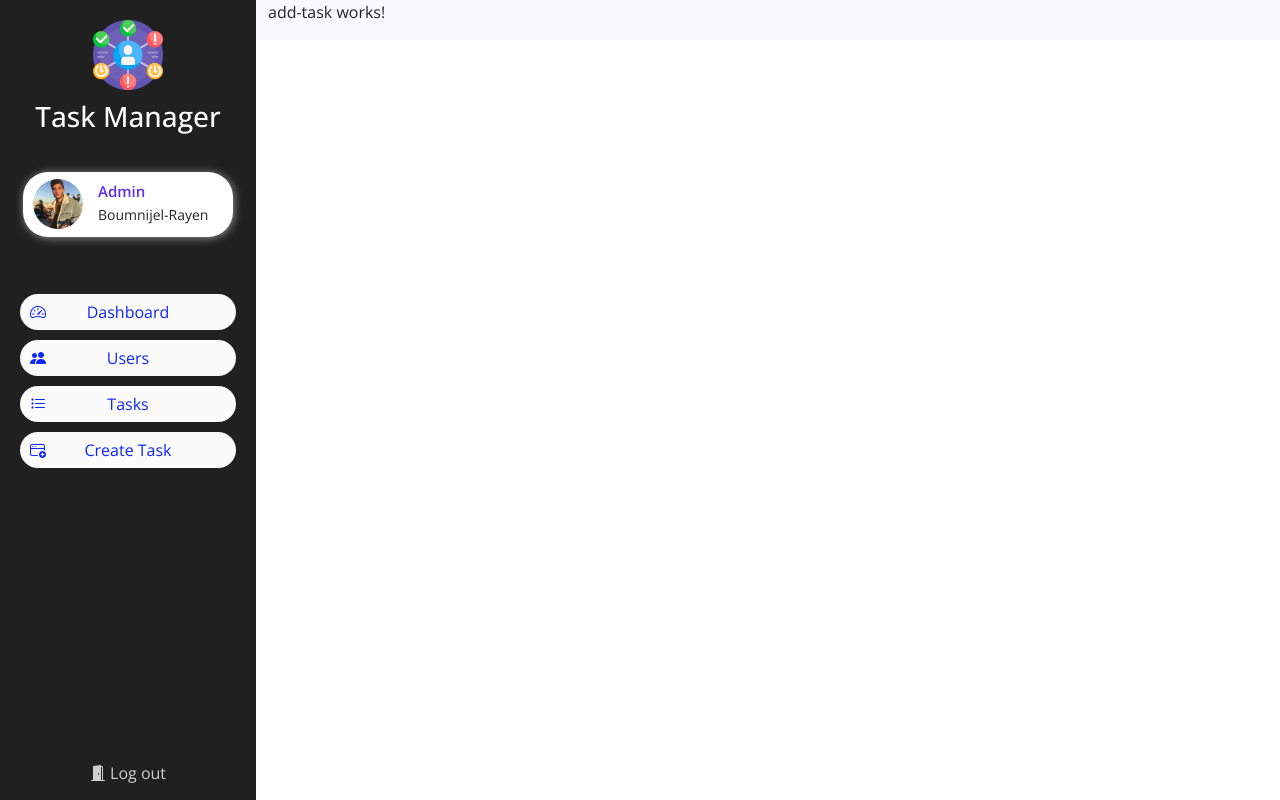
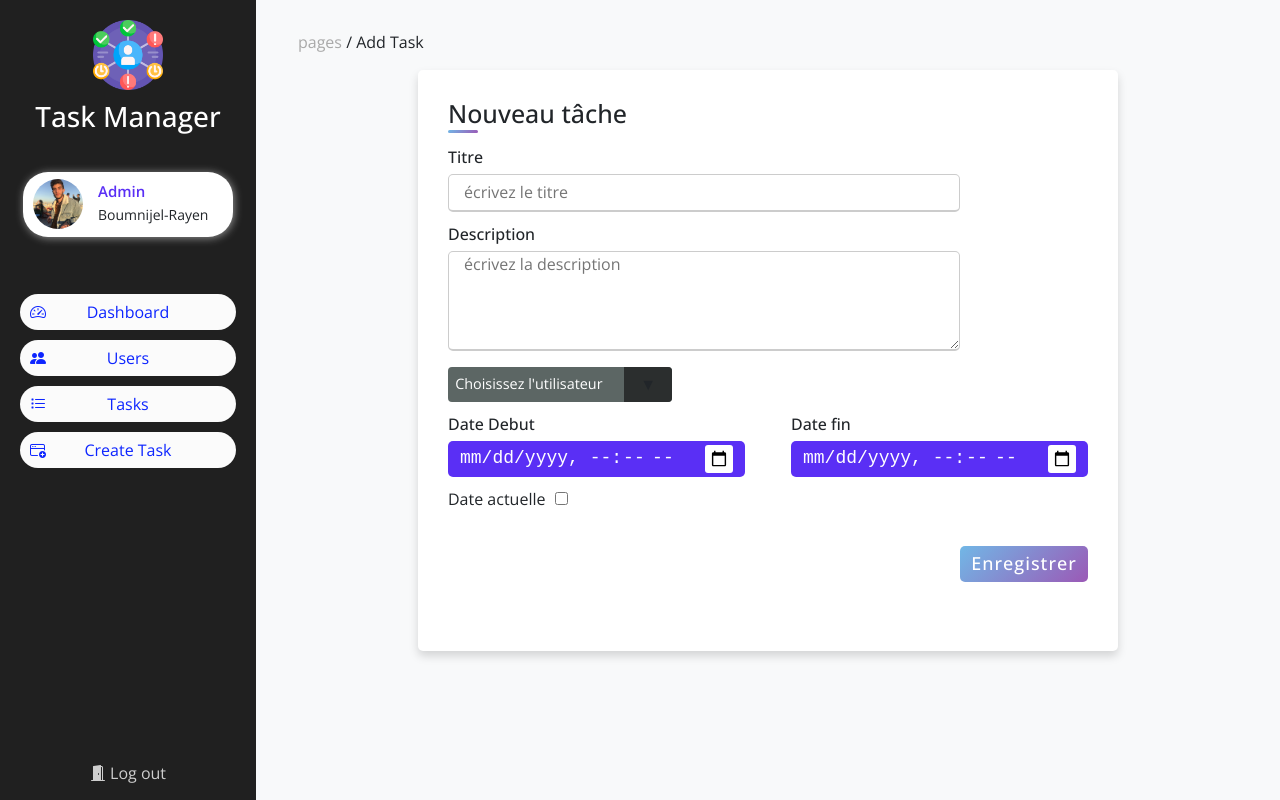
Before and after one commit to boumnijel-rayen/task-manager-client-using-angular, an Angular app: page /admin/addtask in a window 1280 px wide. Built offline with nearby package versions, Linux system fonts and the light colour scheme.

Commit message:
UI Add-task

```diff
--- a/src/app/views/admin/add-task/add-task/add-task.component.css
+++ b/src/app/views/admin/add-task/add-task/add-task.component.css
@@ -0,0 +1,209 @@
+@import url('https://fonts.googleapis.com/css2?family=Poppins:wght@200;300;400;500;600;700&display=swap');
+
+.addtask{
+    padding: 30px;
+    min-height: 100vh;
+    background-color: #F8F9FA;
+}
+
+.title span{
+    color: darkgray;
+}
+
+.container{
+  max-width: 700px;
+  width: 100%;
+  background-color: #fff;
+  padding: 25px 30px;
+  border-radius: 5px;
+  box-shadow: 0 5px 10px rgba(0,0,0,0.15);
+}
+
+.container .title{
+  font-size: 25px;
+  font-weight: 500;
+  position: relative;
+}
+
+.container .title::before{
+  content: "";
+  position: absolute;
+  left: 0;
+  bottom: 0;
+  height: 3px;
+  width: 30px;
+  border-radius: 5px;
+  background: linear-gradient(135deg, #71b7e6, #9b59b6);
+}
+
+.content form .user-details{
+    margin: 12px 0;
+}
+
+form .user-details .input-box{
+    margin-bottom: 10px;
+}
+
+form .input-box span.details{
+  display: block;
+  font-weight: 500;
+  margin-bottom: 5px;
+}
+
+.user-details .input-box input,textarea{
+  height: 38px;
+  width: 80%;
+  outline: none;
+  font-size: 16px;
+  border-radius: 5px;
+  padding-left: 15px;
+  border: 1px solid #ccc;
+  border-bottom-width: 2px;
+  transition: all 0.3s ease;
+}
+
+.user-details .input-box textarea{
+    height: 100px;
+}
+
+.user-details .input-box textarea:focus,
+.user-details .input-box textarea:valid{
+  border-color: #9b59b6;
+}
+
+.user-details .input-box input:focus,
+.user-details .input-box input:valid{
+  border-color: #9b59b6;
+}
+
+form .button{
+   height: 45px;
+   margin: 35px 0;
+}
+
+form .button input{
+   height: 80%;
+   width: 20%;
+   float: right;
+   border-radius: 5px;
+   border: none;
+   color: #fff;
+   font-size: 18px;
+   font-weight: 500;
+   letter-spacing: 1px;
+   cursor: pointer;
+   transition: all 0.3s ease;
+   background: linear-gradient(135deg, #71b7e6, #9b59b6);
+}
+
+form .button input:hover{
+  transform: scale(0.99);
+  background: linear-gradient(-135deg, #71b7e6, #9b59b6);
+}
+
+select {
+    -webkit-appearance:none;
+    -moz-appearance:none;
+    -ms-appearance:none;
+    appearance:none;
+    outline:0;
+    box-shadow:none;
+    border:0!important;
+    background: #5c6664;
+    background-image: none;
+    flex: 1;
+    padding: 0 .5em;
+    color:#fff;
+    cursor:pointer;
+    font-size: 0.9em;
+ }
+
+select::-ms-expand {
+    display: none;
+}
+
+.select {
+    position: relative;
+    display: flex;
+    width: 14em;
+    height: 2.2em;
+    line-height: 2.2;
+    background: #5c6664;
+    overflow: hidden;
+    border-radius: .25em;
+}
+
+.select::after {
+    content: '\25BC';
+    position: absolute;
+    top: 0;
+    right: 0;
+    padding: 0 1em;
+    background: #2b2e2e;
+    cursor:pointer;
+    pointer-events:none;
+    transition:.25s all ease;
+}
+
+.select:hover::after {
+    color: #5a2ff5;
+}
+
+.date input[type="datetime-local"]{
+  background-color: #5a2ff5;
+  padding: 4px 12px;
+  font-family: "Roboto Mono",monospace;
+  color: #ffffff;
+  font-size: 18px;
+  border: none;
+  outline: none;
+  border-radius: 5px;
+}
+
+::-webkit-calendar-picker-indicator{
+  background-color: #ffffff;
+  padding: 5px;
+  cursor: pointer;
+  border-radius: 3px;
+}
+
+.check{
+    margin-top: 10px;
+}
+
+.check input{
+  margin-left: 10px;
+}
+
+.date{
+  display: flex;
+  justify-content: space-between;
+}
+
+.date span{
+  display: block;
+  font-weight: 500;
+  margin-bottom: 5px;
+}
+
+@media(max-width: 584px){
+
+    .container{
+    max-width: 100%;
+    }
+
+    form .user-details .input-box{
+        margin-bottom: 15px;
+        width: 100%;
+    }
+
+    .content form .user-details{
+        max-height: 300px;
+        overflow-y: scroll;
+    }
+
+    .user-details::-webkit-scrollbar{
+        width: 5px;
+    }
+
+}
--- a/src/app/views/admin/add-task/add-task/add-task.component.html
+++ b/src/app/views/admin/add-task/add-task/add-task.component.html
@@ -1 +1,56 @@
-<p>add-task works!</p>
+<div class="addtask">
+    <p class="title"><span>pages</span> / Add Task</p>
+    <div class="container">
+        <div class="title">Nouveau tâche</div>
+        <div class="content">
+        <form action="#">
+            <div class="user-details">
+                <div class="input-box">
+                    <span class="details">Titre</span>
+                    <input type="text" placeholder="écrivez le titre" required>
+                </div>
+                <div class="input-box">
+                    <span class="details">Description</span>
+                    <textarea name="description" id="description" placeholder="écrivez la description" cols="30" rows="10" required></textarea>
+                </div>
+                <div class="input-box">
+                    <div class="select">
+                        <select name="format" id="format">
+                           <option selected disabled>Choisissez l'utilisateur</option>
+                           <option value="usre1">usre1</option>
+                           <option value="usre2">usre2</option>
+                           <option value="usre3">usre3</option>
+                           <option value="usre4">usre4</option>
+                           <option value="usre5">usre5</option>
+                           <option value="usre6">usre6</option>
+                           <option value="usre7">usre7</option>
+                           <option value="usre8">usre8</option>
+                           <option value="usre9">usre9</option>
+                           <option value="usre10">usre10</option>
+                           <option value="usre11">usre11</option>
+                           <option value="usre12">usre12</option>
+                        </select>
+                     </div>
+                </div>
+                <div class="date">
+                    <div class="date1">
+                        <span class="details">Date Debut</span>
+                        <input type="datetime-local" name="dateD">
+                        <div class="check">
+                            <label for="debut">Date actuelle</label>
+                            <input type="checkbox" name="debut" id="debut">
+                        </div>
+                    </div>
+                    <div class="date1">
+                        <span class="details">Date fin</span>
+                        <input type="datetime-local" name="dateF">
+                    </div>
+                </div>
+            </div>
+            <div class="button">
+                <input type="submit" value="Enregistrer">
+            </div>
+        </form>
+        </div>
+    </div>
+</div>
```
